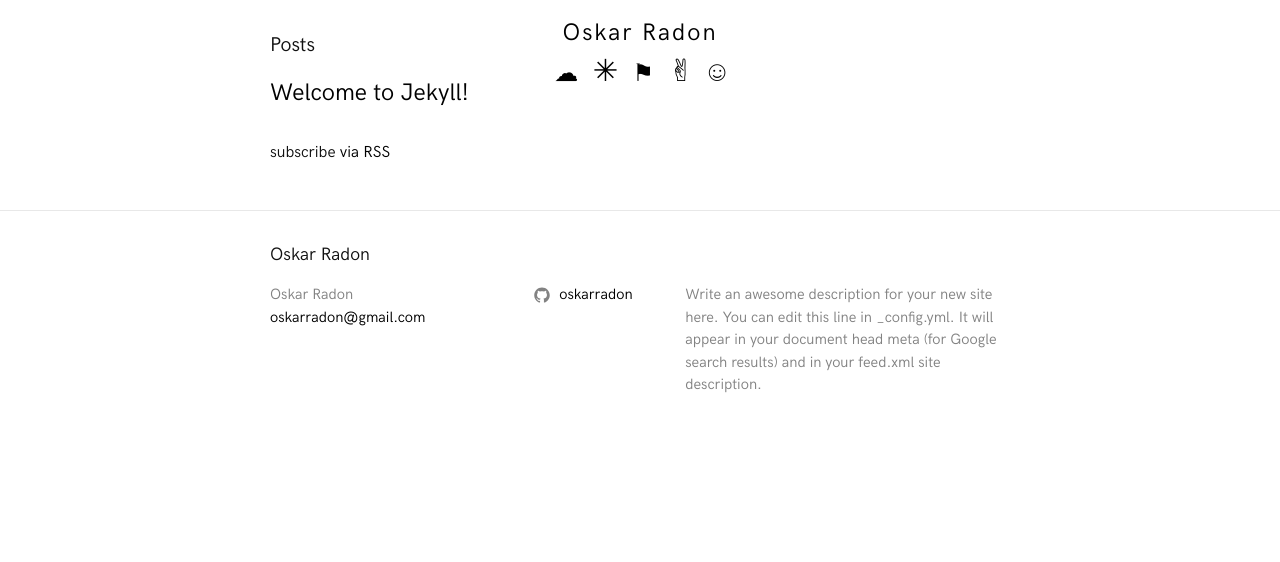
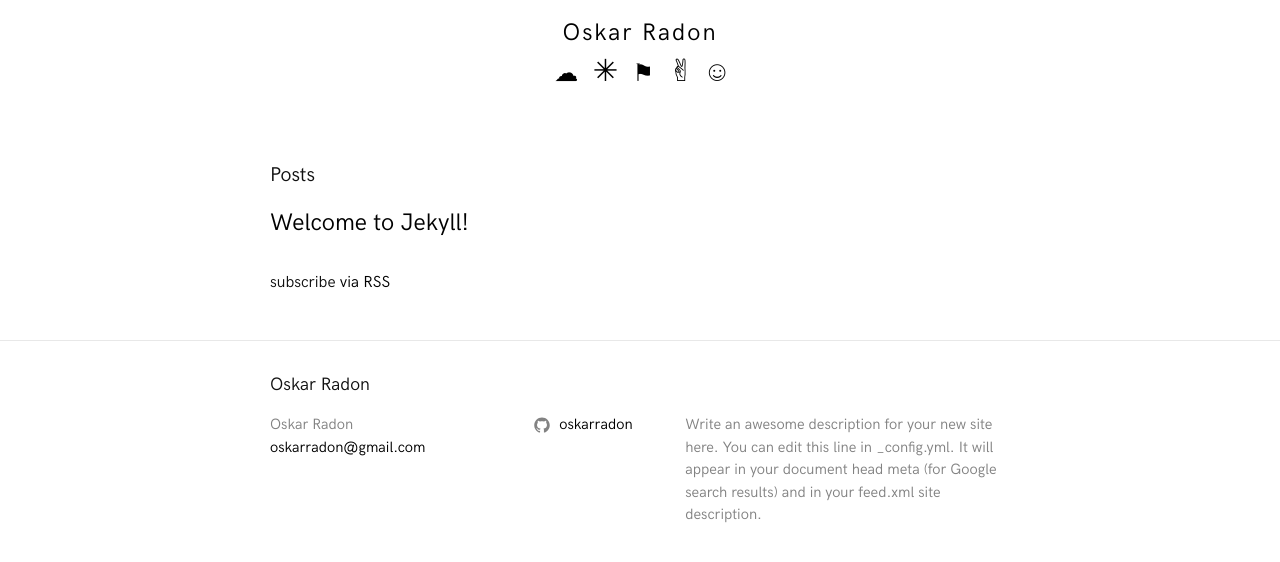
Before and after one commit to oskarradon/oskarradon.github.io-old, a Jekyll site: the page built from index.md, in a window 1280 px wide. Shown: the top 562 px of the page. Built offline with Jekyll 4.4.1, drawn with Linux system fonts in a browser that asks for light colours.

Commit message:
Padding top for page-content

```diff
--- a/_sass/partials/_layout.scss
+++ b/_sass/partials/_layout.scss
@@ -113,6 +113,7 @@
  */
 .page-content {
   padding: $spacing-unit 0;
+  padding-top: 160px;
 }
 
 .page-heading {
```
